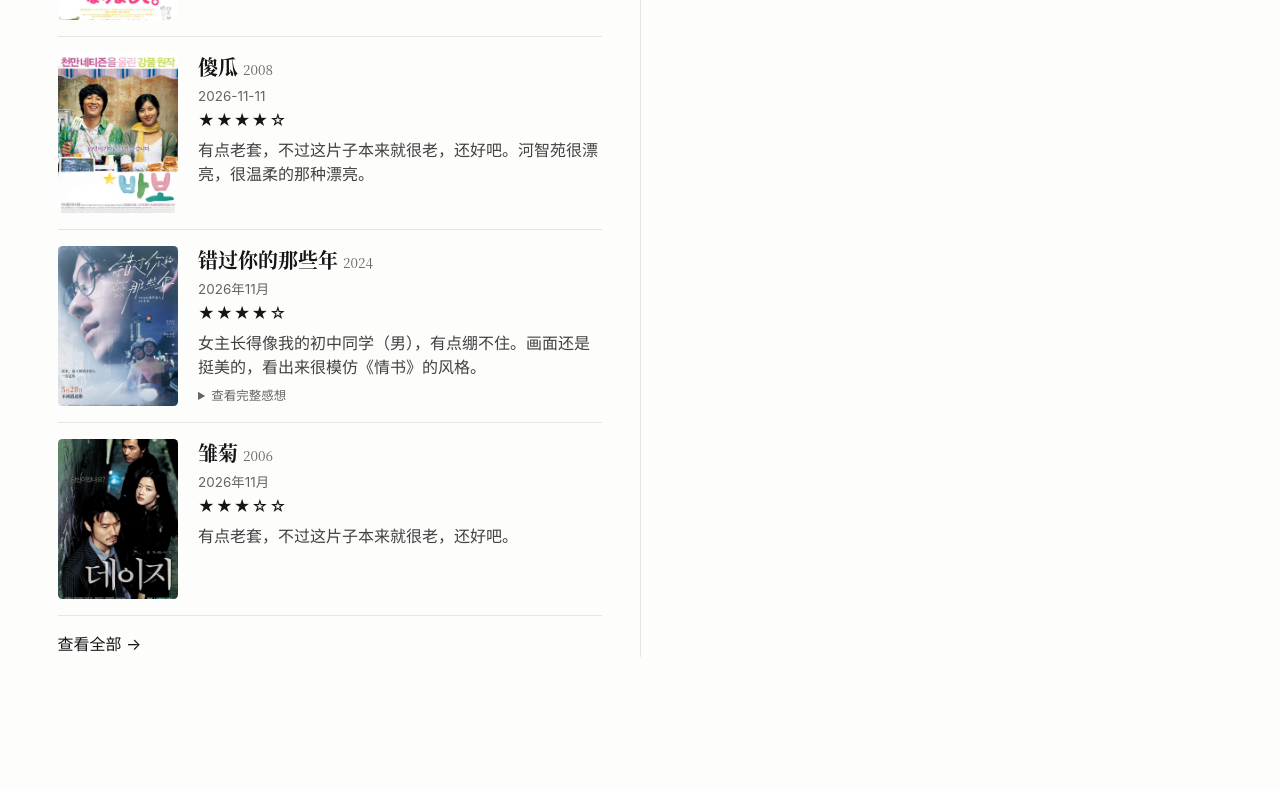
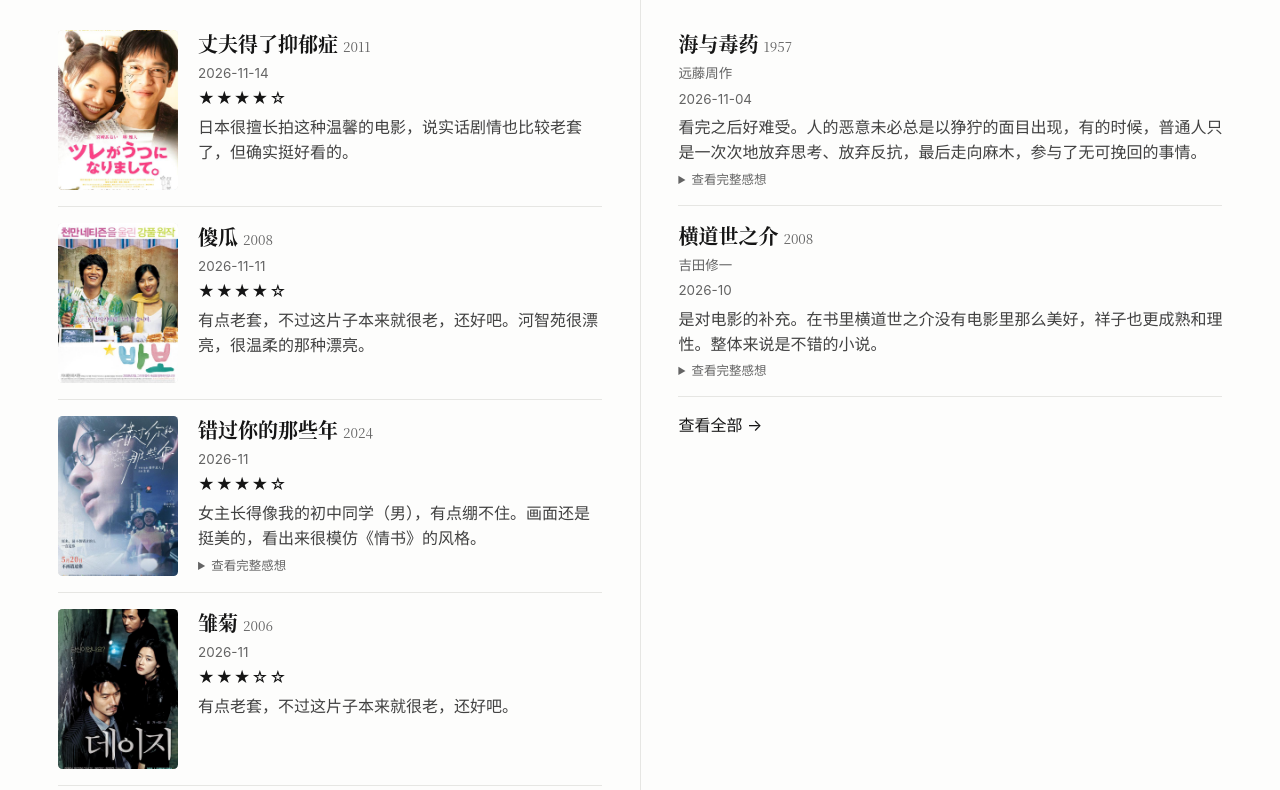
Before and after one commit to Cheap-Cheer/Cheap-Cheer.github.io, a plain HTML site: page index.html in a window 1280 px wide. Shown: the part 385-1175 px from the top of the page. Before the commit the page ends 1090 px from the top, so only its background shows below. Drawn offline with Linux system fonts and the light colour scheme.

Commit message:
List books in one column with authors and publication years, and title the homepage.
Keep viewing dates numeric, drop book ratings, and add a GitHub link in the navigation.

Co-authored-by: Cursor <cursoragent@cursor.com>

```diff
--- a/index.html
+++ b/index.html
@@ -10,10 +10,11 @@
 <body>
 <header><div class="wrap top">
 <a class="logo" href="./" aria-label="首页">/</a>
-<nav aria-label="主导航"><a href="./" aria-current="page">首页</a><a href="movies.html">电影</a><a href="reading.html">书籍</a><a href="about.html">关于</a></nav>
+<nav aria-label="主导航"><a href="./" aria-current="page">首页</a><a href="movies.html">电影</a><a href="reading.html">书籍</a><a href="about.html">关于</a><a href="https://github.com/Cheap-Cheer" target="_blank" rel="noreferrer">GitHub ↗</a></nav>
 </div></header>
 <main class="wrap" data-page="home">
-<div class="home"><section id="movies"><h1>电影</h1><div class="cards" aria-live="polite"></div><a href="movies.html">查看全部 →</a></section><section id="reading"><h1>书籍</h1><div class="cards" aria-live="polite"></div><a href="reading.html">查看全部 →</a></section></div>
+<h1 class="home-title">记录2026年以来我观看的电影和阅读的书籍</h1>
+<div class="home"><section id="movies"><h2>电影</h2><div class="cards" aria-live="polite"></div><a href="movies.html">查看全部 →</a></section><section id="reading"><h2>书籍</h2><div class="cards" aria-live="polite"></div><a href="reading.html">查看全部 →</a></section></div>
 </main>
 </body>
 </html>
--- a/journal.css
+++ b/journal.css
@@ -14,15 +14,16 @@ nav [aria-current]{border-bottom:1px solid currentColor}
 main{padding-block:2.5rem 3rem}
 h1,h2,p{margin:0}
 h1{font-size:clamp(2rem,4vw,2.75rem);line-height:1.25}
+.home-title{max-width:14em;margin-bottom:2.4rem;font-family:"Songti SC","Noto Serif CJK SC",serif;font-weight:500;font-size:clamp(1.85rem,3.4vw,2.45rem);line-height:1.45}
 .home{display:grid;grid-template-columns:repeat(2,minmax(0,1fr));gap:clamp(2rem,6vw,6rem)}
 .home section+section{position:relative}
 .home section+section::before{content:"";position:absolute;inset:0 auto 0 calc(clamp(2rem,6vw,6rem) / -2);border-left:1px solid var(--line)}
-.home h1,.home h2{font-family:"Songti SC","Noto Serif CJK SC",serif}
-.home h1{font-size:clamp(2.6rem,5vw,3.8rem)}
+.home h2,.home h3{font-family:"Songti SC","Noto Serif CJK SC",serif}
+.home section>h2{font-size:clamp(2.6rem,5vw,3.8rem);font-weight:500}
 .home .cards{margin-block:1.6rem 1rem}
 .page-head,.controls,.filters,.pagination{display:flex;align-items:center;justify-content:space-between;flex-wrap:wrap;gap:.6rem 1rem}
 .page-head{margin-bottom:2rem}
-.count,.date,.year{color:var(--muted)}
+.count,.date,.year,.author{color:var(--muted)}
 .count strong{color:var(--ink);font-size:1.45rem;font-weight:550}
 .controls{padding:.8rem 0;border-block:1px solid var(--line);margin-bottom:1.5rem}
 .filters{justify-content:flex-start}
@@ -38,11 +39,11 @@ button:disabled{color:#767676;cursor:default}
 .cover{display:grid;place-items:center;overflow:hidden;aspect-ratio: 3 / 4;border-radius:.28rem;background:#e9e8e4;color:#50504d;font:600 1.25rem/1.4 "Songti SC",serif;text-align:center;position:relative}
 .cover img{position:absolute;inset:0;width:100%;height:100%;object-fit:cover}
 .card.text-only{grid-template-columns:minmax(0,1fr)}
-.card h2{font-size:1.04rem;line-height:1.4}
+.card h2,.card h3{margin:0;font-size:1.04rem;line-height:1.4;font-weight:600}
 .home .card.text-only{grid-template-columns:minmax(0,1fr)}
-.home .card h2{font-size:1.25rem}
-.year,.date{font-size:.84rem;font-weight:400}
-.date{margin-top:.3rem}
+.home .card h2,.home .card h3{font-size:1.25rem}
+.year,.date,.author{font-size:.84rem;font-weight:400}
+.date,.author{margin-top:.3rem}
 .stars{display:block;margin-top:.1rem;letter-spacing:.07em}
 .review{margin-top:.35rem;color:#414141;white-space:pre-wrap;overflow-wrap:anywhere}
 .movie .review{font-family:"Kaiti SC",KaiTi,STKaiti,"楷体",serif}
@@ -74,6 +75,7 @@ details .review{margin-top:.35rem}
 @media(max-width:43rem){.home{grid-template-columns:1fr}.home section+section::before{display:none}.top{height:4.4rem}}
 @media(max-width:31rem){.catalog{grid-template-columns:1fr}.card{grid-template-columns:5.5rem minmax(0,1fr)}}
 
+.catalog.book-grid{grid-template-columns:1fr}
 .catalog.movie-grid{grid-template-columns:repeat(2,minmax(0,1fr));column-gap:clamp(2rem,4vw,3.6rem)}
 .catalog.movie-grid .card{grid-template-columns:clamp(5.2rem,28%,9.5rem) minmax(0,1fr)}
 @media(max-width:31rem){.catalog.movie-grid{grid-template-columns:1fr}.catalog.movie-grid .card{grid-template-columns:5.5rem minmax(0,1fr)}}
--- a/js/card.js
+++ b/js/card.js
@@ -2,9 +2,10 @@ import { element } from "./dom.js";
 
 function dateText(date) {
   const [year, month, day] = date.split("-");
-  if (day) return date;
-  if (month) return `${year}年${Number(month)}月`;
-  return `${year}年`;
+  const parts = [year];
+  if (month) parts.push(month.padStart(2, "0"));
+  if (day) parts.push(day.padStart(2, "0"));
+  return parts.join("-");
 }
 
 function doubanLink(record, kind) {
@@ -61,27 +62,36 @@ function appendPoster(article, record) {
   image.src = source;
 }
 
-export function createCard(record, kind) {
+export function createCard(record, kind, headingLevel = 2) {
   const article = element("article", `card ${kind} text-only`);
   appendPoster(article, record);
 
-  const heading = element("h2");
+  const heading = element(headingLevel === 3 ? "h3" : "h2");
   const link = element("a", "", record.title);
   link.href = doubanLink(record, kind);
   heading.append(link);
   if (kind === "movie" && Number.isInteger(record.releaseYear)) {
     heading.append(" ", element("span", "year", String(record.releaseYear)));
   }
+  if (kind === "book" && Number.isInteger(record.publishYear)) {
+    heading.append(" ", element("span", "year", String(record.publishYear)));
+  }
 
   const date = element(record.date.length > 4 ? "time" : "span", "date", dateText(record.date));
   if (date.tagName === "TIME") date.dateTime = record.date;
 
-  const stars = element("span", "stars", "★".repeat(record.rating) + "☆".repeat(5 - record.rating));
-  stars.setAttribute("role", "img");
-  stars.setAttribute("aria-label", `评分 ${record.rating} 分，满分 5 分`);
-
   const body = element("div");
-  body.append(heading, date, stars);
+  body.append(heading);
+  if (kind === "book" && typeof record.author === "string" && record.author.trim()) {
+    body.append(element("p", "author", record.author.trim()));
+  }
+  body.append(date);
+  if (kind === "movie") {
+    const stars = element("span", "stars", "★".repeat(record.rating) + "☆".repeat(5 - record.rating));
+    stars.setAttribute("role", "img");
+    stars.setAttribute("aria-label", `评分 ${record.rating} 分，满分 5 分`);
+    body.append(stars);
+  }
   appendReview(body, record.review);
   article.append(body);
   return article;
--- a/js/catalog.js
+++ b/js/catalog.js
@@ -8,9 +8,10 @@ const sortOptions = [
   ["rating", "评分从高到低"],
 ];
 
-function buildSort(onChange) {
+function buildSort(kind, onChange) {
   const sort = element("select");
-  for (const [value, label] of sortOptions) {
+  const options = kind === "book" ? sortOptions.filter(([value]) => value !== "rating") : sortOptions;
+  for (const [value, label] of options) {
     const option = element("option", "", label);
     option.value = value;
     sort.append(option);
@@ -92,7 +93,7 @@ export function renderCatalog(root, key, records) {
     current = 1;
     draw();
   });
-  const { label: sortLabel, sort } = buildSort(() => {
+  const { label: sortLabel, sort } = buildSort(view.kind, () => {
     current = 1;
     draw();
   });
--- a/js/home.js
+++ b/js/home.js
@@ -9,7 +9,7 @@ export async function renderHome() {
     const target = document.querySelector(`#${key} .cards`);
     try {
       const records = await loadRecords(key);
-      const cards = records.slice(0, homeLimit).map((record) => createCard(record, view.kind));
+      const cards = records.slice(0, homeLimit).map((record) => createCard(record, view.kind, 3));
       target.replaceChildren(...(cards.length ? cards : [element("p", "empty", view.empty)]));
     } catch {
       target.textContent = "暂时无法加载记录。";
--- a/js/records.js
+++ b/js/records.js
@@ -9,18 +9,20 @@ export function byNewest(a, b) {
   return b.date.localeCompare(a.date);
 }
 
-function isRecord(record) {
-  return typeof record?.title === "string" && record.title.trim()
+function isRecord(record, key) {
+  const readable = typeof record?.title === "string" && record.title.trim()
     && typeof record.date === "string" && datePattern.test(record.date)
-    && Number.isInteger(record.rating) && record.rating >= 1 && record.rating <= 5
     && typeof record.review === "string";
+  if (!readable) return false;
+  if (key === "reading") return true;
+  return Number.isInteger(record.rating) && record.rating >= 1 && record.rating <= 5;
 }
 
 export async function loadRecords(key) {
   const response = await fetch(`${key}.json`);
   if (!response.ok) throw new Error("记录文件不可用");
   const { records } = await response.json();
-  return records.filter(isRecord).sort(byNewest);
+  return records.filter((record) => isRecord(record, key)).sort(byNewest);
 }
 
 export function countByYear(records) {
--- a/reading.json
+++ b/reading.json
@@ -1,9 +1,25 @@
 {
   "填写示例": {
     "title": "作品名称",
+    "author": "作者",
+    "publishYear": 2000,
     "date": "2026-11-17",
-    "rating": 4,
     "review": "写下你的感想。"
   },
-  "records": []
+  "records": [
+    {
+      "title": "海与毒药",
+      "author": "远藤周作",
+      "publishYear": 1957,
+      "date": "2026-11-04",
+      "review": "看完之后好难受。人的恶意未必总是以狰狞的面目出现，有的时候，普通人只是一次次地放弃思考、放弃反抗，最后走向麻木，参与了无可挽回的事情。"
+    },
+    {
+      "title": "横道世之介",
+      "author": "吉田修一",
+      "publishYear": 2008,
+      "date": "2026-10",
+      "review": "是对电影的补充。在书里横道世之介没有电影里那么美好，祥子也更成熟和理性。整体来说是不错的小说。"
+    }
+  ]
 }
```
Also changed, not shown: about.html (+4 -4 lines), movies.html (+1 -1 lines), reading.html (+1 -1 lines).
